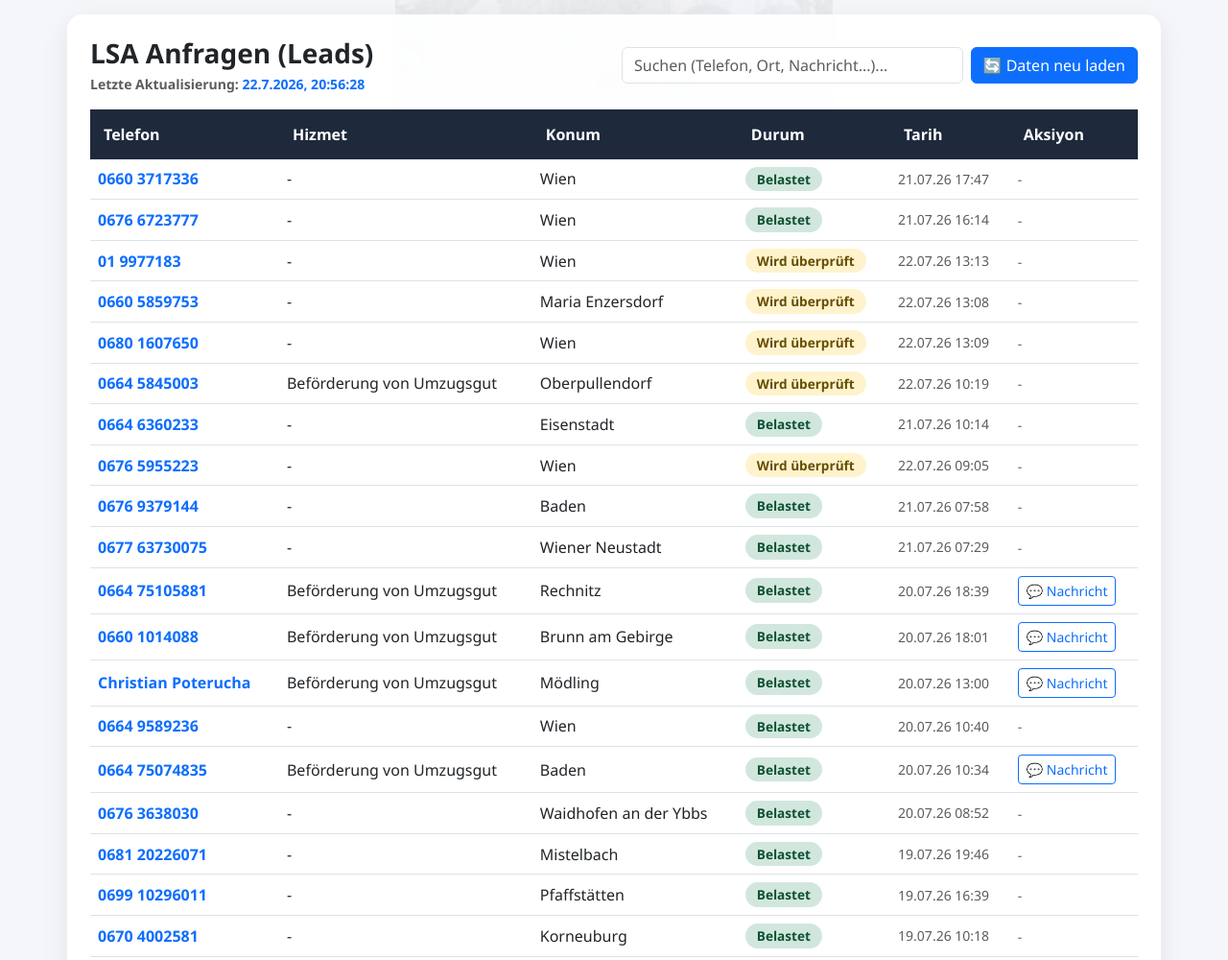
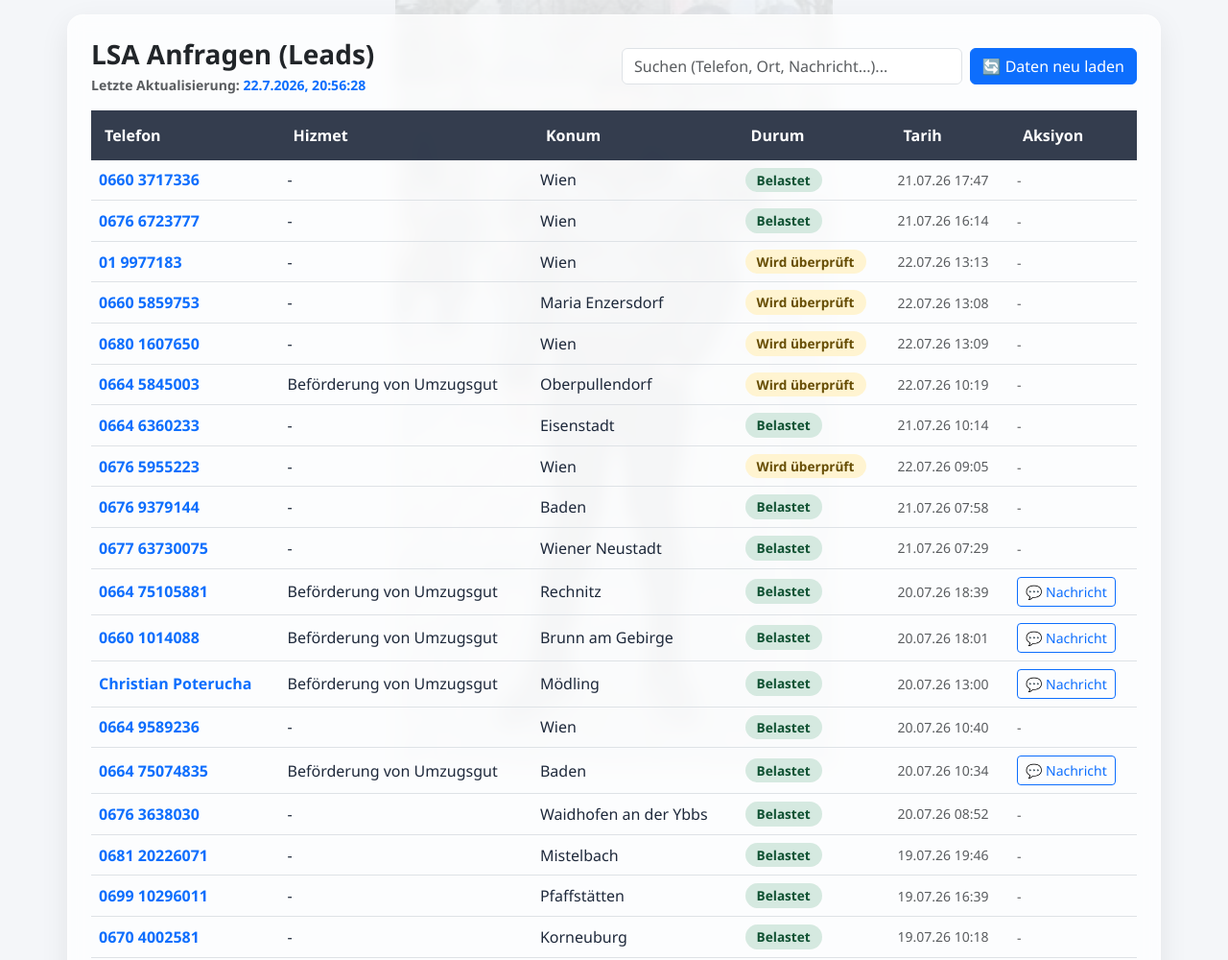
Before and after one commit to sicherteam/mustafa-reklam, a website: page index.html in a window 1280 px wide. Shown: the top 1000 px of the page at 96% size. Drawn offline with nearby package versions, Linux system fonts and the light colour scheme.

Commit message:
Update index.html

```diff
--- a/index.html
+++ b/index.html
@@ -18,7 +18,7 @@
       background-repeat: no-repeat;
       background-position: center center;
       background-size: contain; /* Görseli bozmadan ekranın ortasına sığdırır */
-      opacity: 0.08; /* Siliklik derecesi (%8 saydamlık) */
+      opacity: 0.12; /* Resmin görünürlüğünü biraz artırdık (%12) */
       z-index: -1;
       pointer-events: none;
     }
@@ -30,19 +30,34 @@
       position: relative;
     }
 
+    /* Ana Kart Yarı Saydam (Resim Altından Görünsün Diye) */
     .main-card {
-      border: none;
+      border: 1px solid rgba(255, 255, 255, 0.6);
       border-radius: 16px;
       box-shadow: 0 10px 30px rgba(0,0,0,0.08);
-      background: rgba(255, 255, 255, 0.92); /* Arka plan resmiyle okunabilirliği korumak için hafif buzlu cam efekti */
-      backdrop-filter: blur(5px);
+      background: rgba(255, 255, 255, 0.75) !important; /* Yarı saydam beyaz */
+      backdrop-filter: blur(8px); /* Şık buzlu cam efekti */
+    }
+
+    /* Tablo ve İç Elemanların Şeffaflaştırılması */
+    .table-responsive {
+      background: transparent !important;
+    }
+
+    .table {
+      --bs-table-bg: transparent !important; /* Tablo arka planını şeffaf yapar */
+      --bs-table-color: #1e293b;
     }
 
     .table th {
-      background-color: #1e293b;
+      background-color: rgba(30, 41, 59, 0.9) !important; /* Tablo başlığı koyu kalmaya devam eder */
       color: #fff;
       border: none;
       padding: 14px;
+    }
+
+    .table td {
+      background: transparent !important;
     }
 
     .badge-status {
@@ -53,20 +68,20 @@
       display: inline-block;
     }
 
-    .bg-belastet { background-color: #d1e7dd; color: #0f5132; }
-    .bg-pruefung { background-color: #fff3cd; color: #664d03; }
-    .bg-nicht { background-color: #f8d7da; color: #842029; }
-    .bg-default { background-color: #e2e3e5; color: #41464b; }
+    .bg-belastet { background-color: rgba(209, 231, 221, 0.9); color: #0f5132; }
+    .bg-pruefung { background-color: rgba(255, 243, 205, 0.9); color: #664d03; }
+    .bg-nicht { background-color: rgba(248, 215, 218, 0.9); color: #842029; }
+    .bg-default { background-color: rgba(226, 227, 229, 0.9); color: #41464b; }
     #countdown-box { display: none; }
 
     /* Mesaj Kutusu Stili */
     .message-box {
-      background-color: #f8fafc;
+      background-color: rgba(248, 250, 252, 0.85);
       border-left: 4px solid #0d6efd;
       border-radius: 6px;
       padding: 10px 12px;
       margin-top: 8px;
-      white-space: pre-line; /* Mesajlardaki alt satır geçişlerini [Header]\nMessage düzeninde korumak için */
+      white-space: pre-line;
     }
 
     /* --- MOBİL UYUM ÖZELLEŞTİRMELERİ --- */
@@ -80,19 +95,20 @@
       /* Mobil Kart Görünümü Container'ı */
       .mobile-cards-view { display: flex; flex-direction: column; gap: 12px; }
 
-      /* Mobil Lead Kartı */
+      /* Mobil Lead Kartı (Resim Görünsün Diye Yarı Saydam) */
       .lead-card {
-        background: rgba(255, 255, 255, 0.95);
-        border: 1px solid #e2e8f0;
+        background: rgba(255, 255, 255, 0.82) !important;
+        border: 1px solid rgba(226, 232, 240, 0.8);
         border-radius: 12px;
         padding: 14px;
         box-shadow: 0 2px 6px rgba(0,0,0,0.03);
+        backdrop-filter: blur(4px);
       }
       .lead-card-header {
         display: flex;
         justify-content: space-between;
         align-items: flex-start;
-        border-bottom: 1px solid #f1f5f9;
+        border-bottom: 1px solid rgba(241, 245, 249, 0.8);
         padding-bottom: 8px;
         margin-bottom: 10px;
       }
@@ -131,7 +147,7 @@
       </div>
       <div class="col-12 col-md-6">
         <div class="d-flex flex-column flex-sm-row gap-2">
-          <input type="text" id="searchInput" onkeyup="filterTable()" class="form-control" placeholder="Suchen (Telefon, Ort, Nachricht...)...">
+          <input type="text" id="searchInput" onkeyup="filterTable()" class="form-control" placeholder="Suchen (Telefon, Ort, Nachricht...)..." style="background: rgba(255, 255, 255, 0.9);">
           <button id="btn-refresh" onclick="startLiveScrape()" class="btn btn-primary text-nowrap">
             🔄 Daten neu laden
           </button>
@@ -250,7 +266,7 @@
             </tr>
             ${cleanedMsg ? `
               <tr class="collapse" id="msg-desktop-${index}">
-                <td colspan="6" class="bg-light p-3">
+                <td colspan="6" class="p-3">
                   <div class="message-box">
                     <strong class="text-primary small d-block mb-1">💬 Kundennachricht:</strong>
                     <div class="small text-dark">${cleanedMsg}</div>
```
